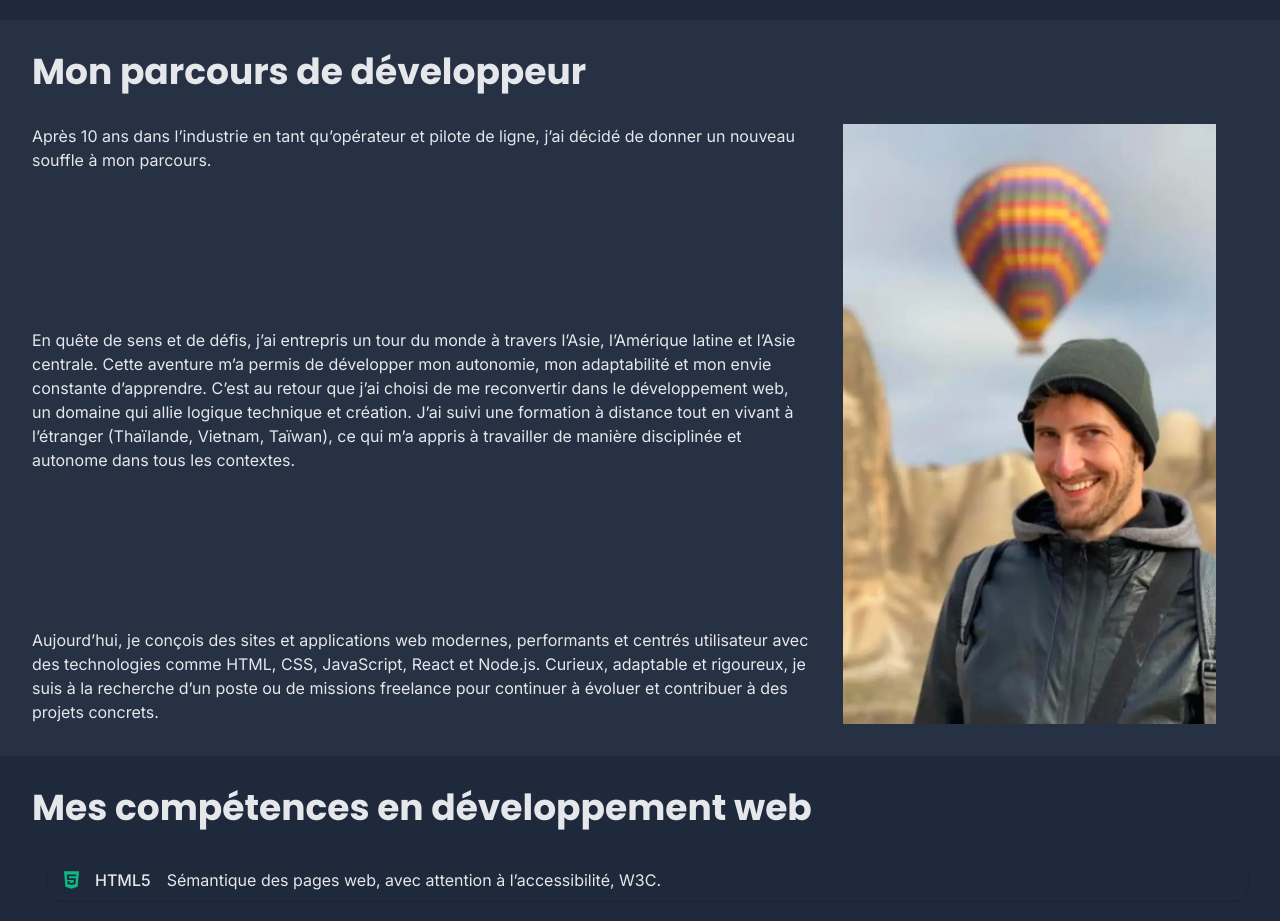
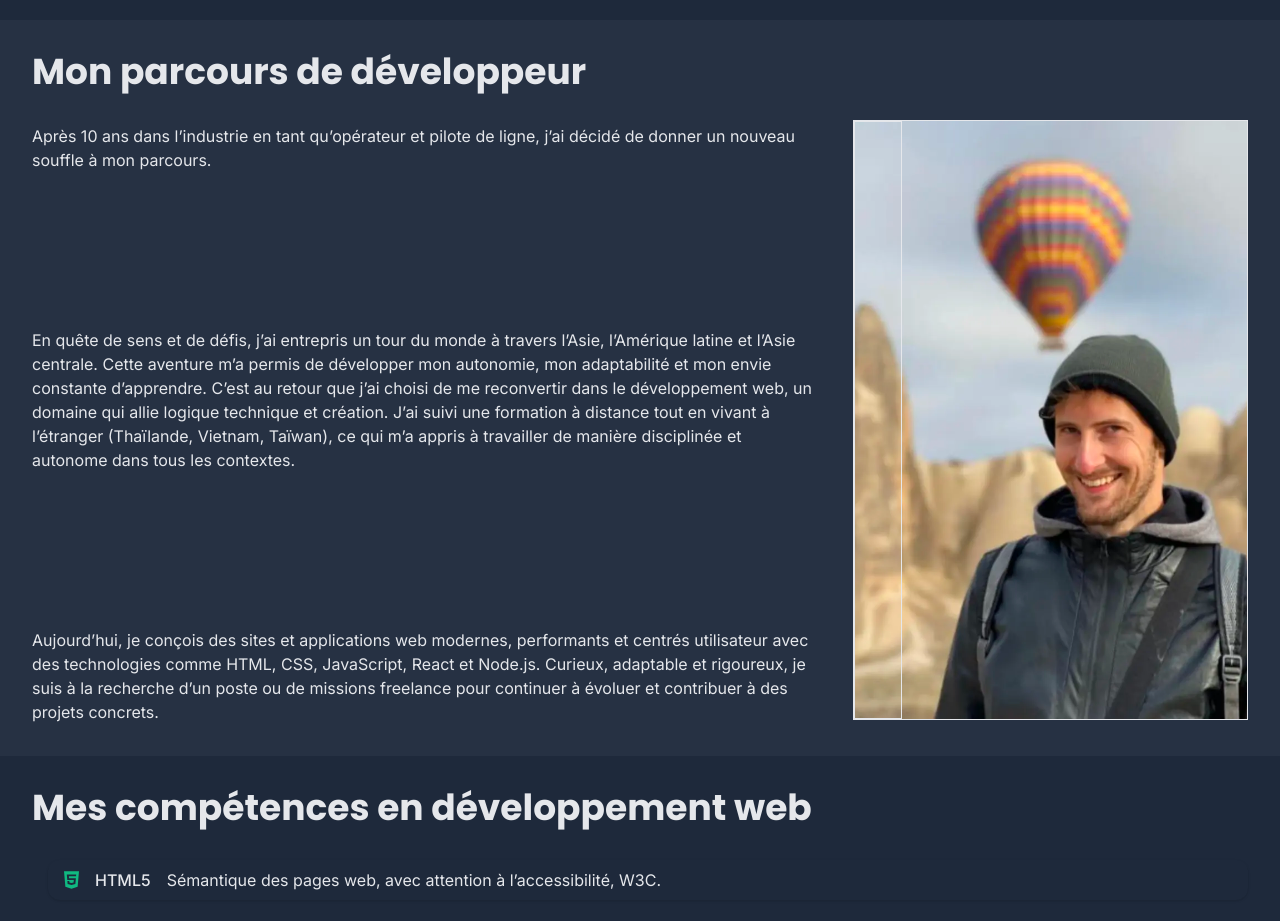
Before and after one commit to aurelienrnd/portfolio, a React (Vite) app: page / in a window 1280 px wide. Shown: the part 780-1701 px from the top of the page. Built offline with nearby package versions, Linux system fonts and the light colour scheme.

Commit message:
add About.tsx : création d'un bouton affichant la photo de profil ou une div "map" au clique

```diff
--- a/src/components/pages/homePage/sections/About.tsx
+++ b/src/components/pages/homePage/sections/About.tsx
@@ -1,8 +1,15 @@
+import { useState } from 'react';
 /** Section About
  * @description - Affiche la section About.
  * @returns {JSX.Element} - La section À propos du site.
  */
 function About(): React.JSX.Element {
+  const [visibleMap, setVisibleMap] = useState(false);
+
+  const handleBouton = () => {
+    setVisibleMap(!visibleMap);
+  };
+
   return (
     <section id="about">
       <h2>Mon parcours de développeur</h2>
@@ -32,12 +39,32 @@ function About(): React.JSX.Element {
           </p>
         </div>
 
-        <img
-          src="/images/profil.webp"
-          alt="photo Aurélien Arnaud"
-          loading="lazy"
-          className="w-2/3 md:w-1/3 md:h-full object-cover md:pr-8"
-        />
+        <div className="border w-full md:w-1/3 md:h-full flex relative mb-2">
+          <button
+            className="absolute z-2 flex h-full w-12 hover:w-full bg-color-two/10  cursor-pointer border"
+            onClick={handleBouton}
+            aria-label={
+              visibleMap
+                ? 'Afficher la photo de profil'
+                : 'Afficher la map: tour du monde'
+            }
+          >
+            {/* Ajouter une iconne pour les boutons  */}
+          </button>
+
+          {visibleMap ? (
+            <div className="h-60 md:h-full w-full object-cover flex justify-center items-center  border ">
+              MAP
+            </div>
+          ) : (
+            <img
+              src="/images/profil.webp"
+              alt="photo Aurélien Arnaud"
+              loading="lazy"
+              className="h-60 md:h-full w-full object-cover"
+            />
+          )}
+        </div>
       </div>
     </section>
   );
```
